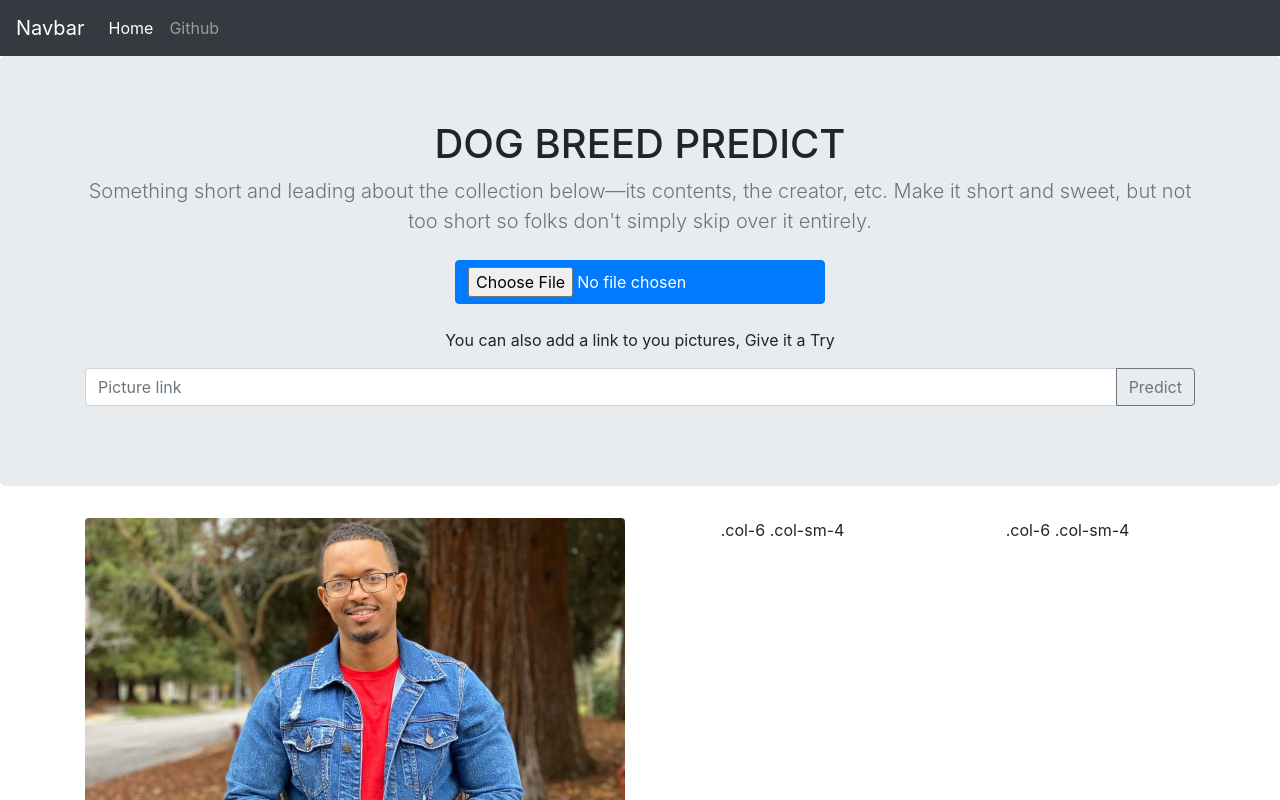
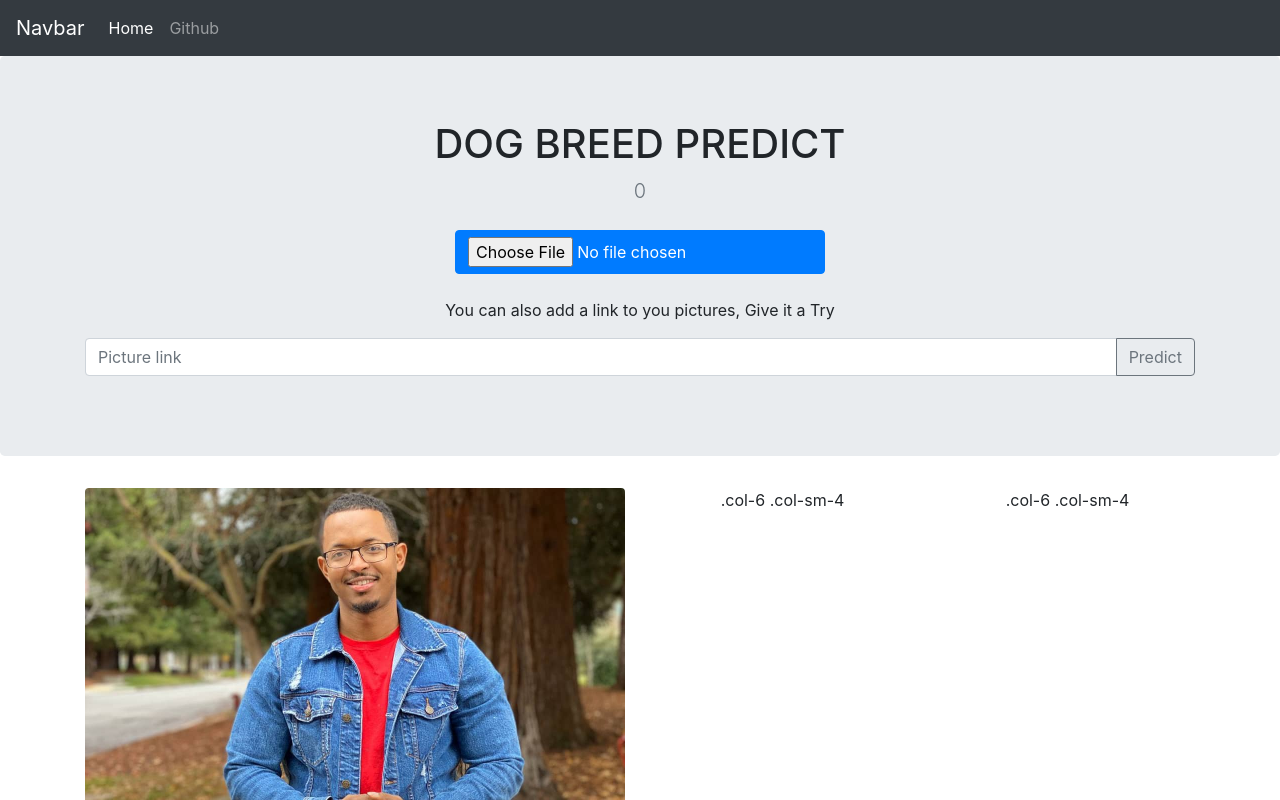
Before and after one commit to bahkali/DogBreed-Website, a React (Create React App) app in the folder frontend/dogbreed/: page / in a window 1280 px wide. Shown: the top 800 px of the page. Built offline with nearby package versions, Linux system fonts and the light colour scheme; no server answers.

Commit message:
Add python api on the backend and connect test the connection with the from end

```diff
--- a/frontend/dogbreed/package.json
+++ b/frontend/dogbreed/package.json
@@ -34,5 +34,6 @@
       "last 1 firefox version",
       "last 1 safari version"
     ]
-  }
+  },
+  "proxy": "http://127.0.0.1:5000/"
 }
--- a/frontend/dogbreed/src/App.js
+++ b/frontend/dogbreed/src/App.js
@@ -1,4 +1,4 @@
-import React from "react";
+import React, { useState, useEffect } from "react";
 
 import Navigation from "./components/navigation/navigation.component";
 import ImageLinkForm from "./components/imageLinkForm/imageLinkForm.component";
@@ -6,8 +6,18 @@ import PredictResult from "./components/predictResult/predictResult.component";
 import "./App.css";
 import "bootstrap/dist/css/bootstrap.css";
 
-class App extends React.Component {
-  render() {
+function App() {
+  const [testVal, setTestVal] = useState(0);
+
+  useEffect(() => {
+    fetch("/test")
+      .then((res) => res.json())
+      .then((data) => {
+        setTestVal(data.msg);
+        console.log(data);
+      });
+  }, []);
+
   return (
     <div className="App">
       <Navigation />
@@ -15,11 +25,7 @@ class App extends React.Component {
         <section className="jumbotron text-center">
           <div className="container">
             <h1 className="jumbotron-heading">DOG BREED PREDICT</h1>
-              <p className="lead text-muted">
-                Something short and leading about the collection below—its
-                contents, the creator, etc. Make it short and sweet, but not too
-                short so folks don't simply skip over it entirely.
-              </p>
+            <p className="lead text-muted"> {testVal}</p>
             <p>
               <input
                 id="image-select"
@@ -35,5 +41,4 @@ class App extends React.Component {
     </div>
   );
 }
-}
 export default App;
```
Also changed, not shown: 2 other files (tests, documents, lock files or other folders). Lines whose indentation alone changed are shown as unchanged.
